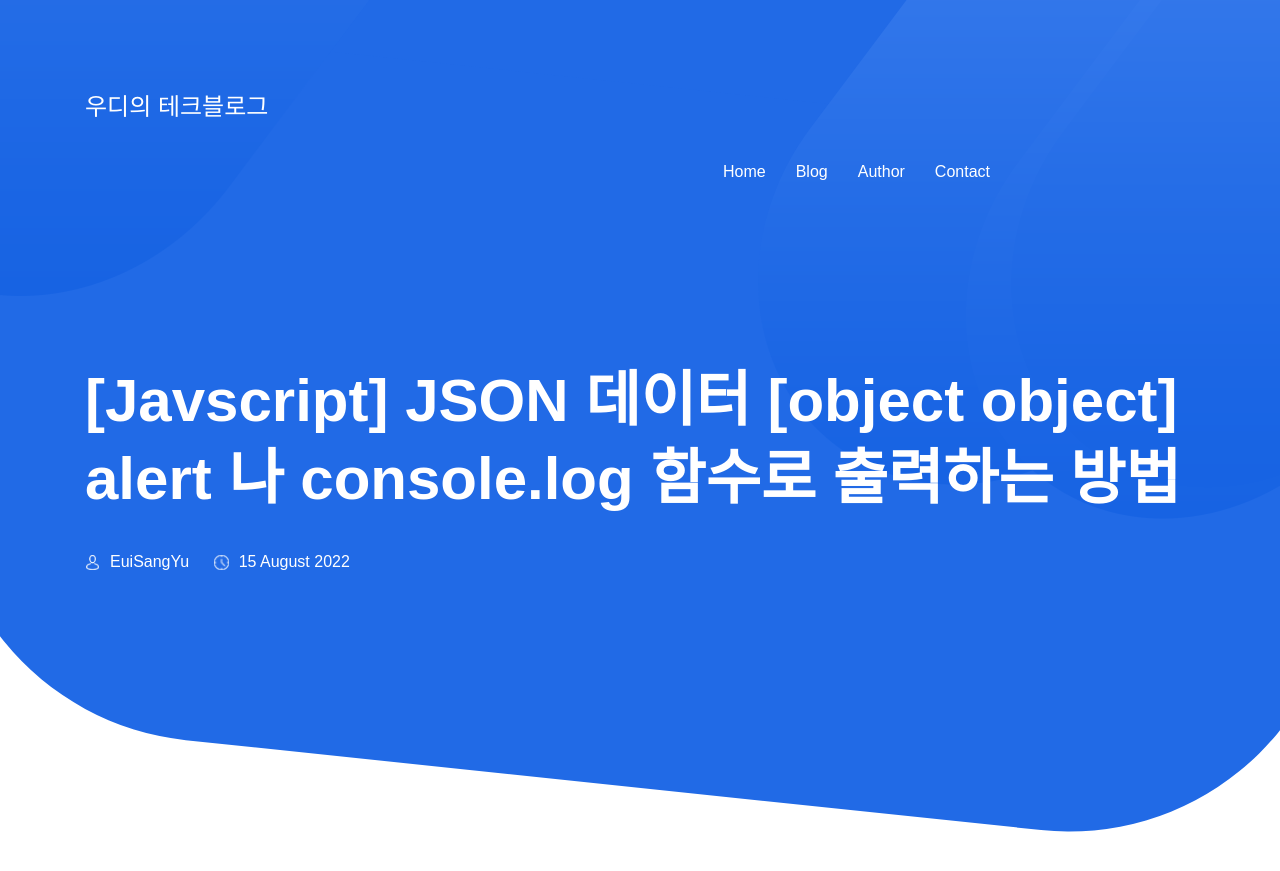
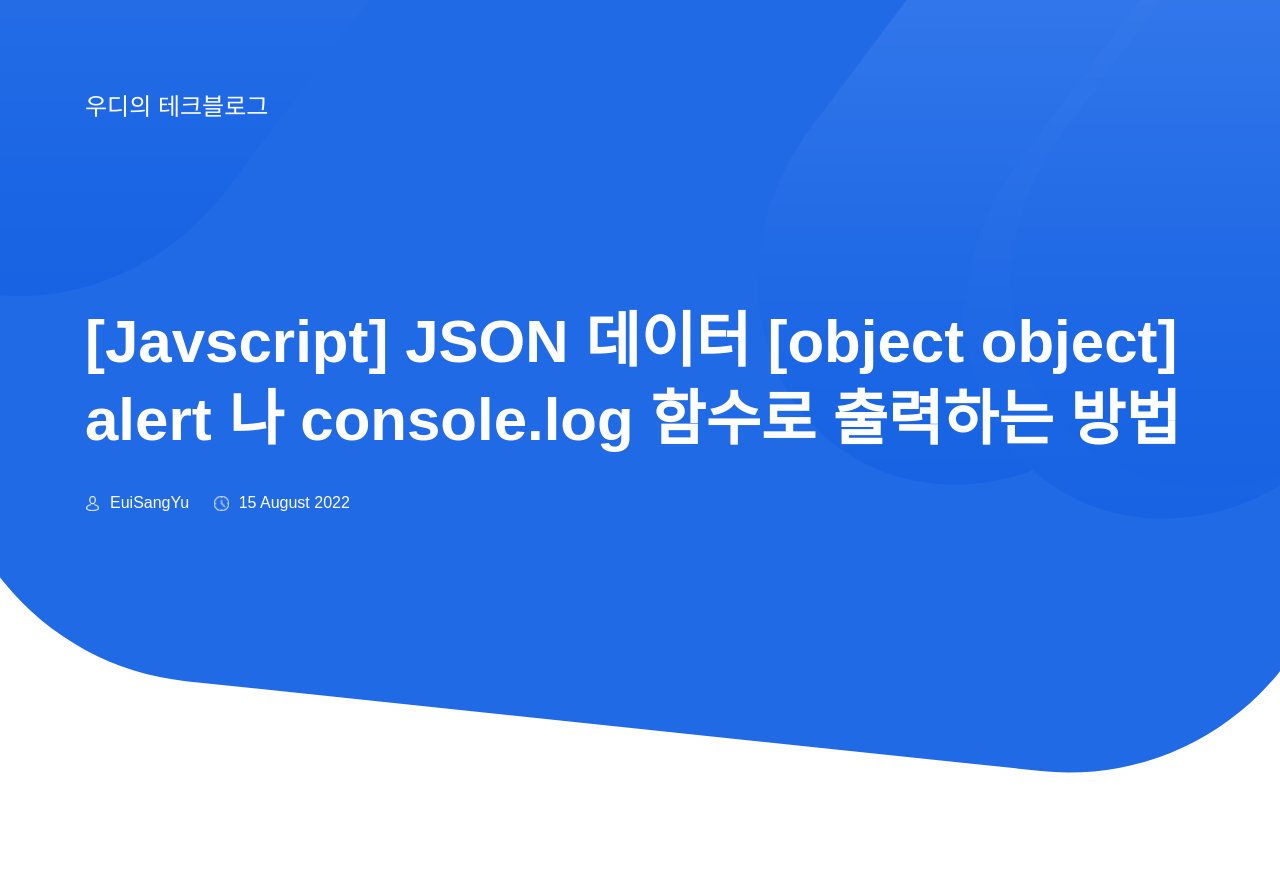
Before and after one commit to yuuisang/yuuisang.github.io, a Jekyll site: the page built from _posts/2022-08-09-javascript-objecttostring.md, in a window 1280 px wide and 900 px high. Shown: the top 871 px of the window. Built offline with Jekyll 4.4.1, drawn with Linux system fonts in a browser that asks for light colours; some web fonts are replaced; comment, search, counter and statistics services are not loaded; some of the changed lines change nothing that is shown.

Commit message:
theme set

```diff
--- a/_includes/navigation.html
+++ b/_includes/navigation.html
@@ -4,12 +4,14 @@
     <ul class="slimmenu main-menu">
         <li><a href="{{site.url}}">Home</a></li>
 		<li><a href="/blog">Blog</a></li>
+        <li><a href="/category/jekyll">Category</a></li>
         <li><a href="/about">About</a></li>
         <li><a href="/all-authors">Author</a></li>
         <li><a href="/contact" class="js-scroll-trigger">Contact</a></li>
     </ul>
 </nav>
-{% else if page.url == "/about" %}
+{% endif %}
+{% if page.url == "/about" %}
 <!-- 블로그 -->
 <nav class="themeix-navbar">
     <ul class="slimmenu main-menu">
@@ -19,7 +21,8 @@
         <li><a href="/contact" class="js-scroll-trigger">Contact</a></li>
     </ul>
 </nav>
-{% else if page.url == "/all-authors" %}
+{% endif %}
+{% if page.url == "/all-authors" %}
 <!-- 블로그 -->
 <nav class="themeix-navbar">
     <ul class="slimmenu main-menu">
@@ -29,7 +32,8 @@
         <li><a href="/contact" class="js-scroll-trigger">Contact</a></li>
     </ul>
 </nav>
-{% else if page.url == "/contact" %}
+{% endif %}
+{% if page.url == "/contact" %}
 <!-- 블로그 -->
 <nav class="themeix-navbar">
     <ul class="slimmenu main-menu">
@@ -39,7 +43,8 @@
         <li><a href="/all-authors">Author</a></li>
     </ul>
 </nav>
-{% else if page.url == "/blog" %}
+{% endif %}
+{% if page.url == "/blog" %}
 <!-- 블로그 -->
 <nav class="themeix-navbar">
     <ul class="slimmenu main-menu">
```
